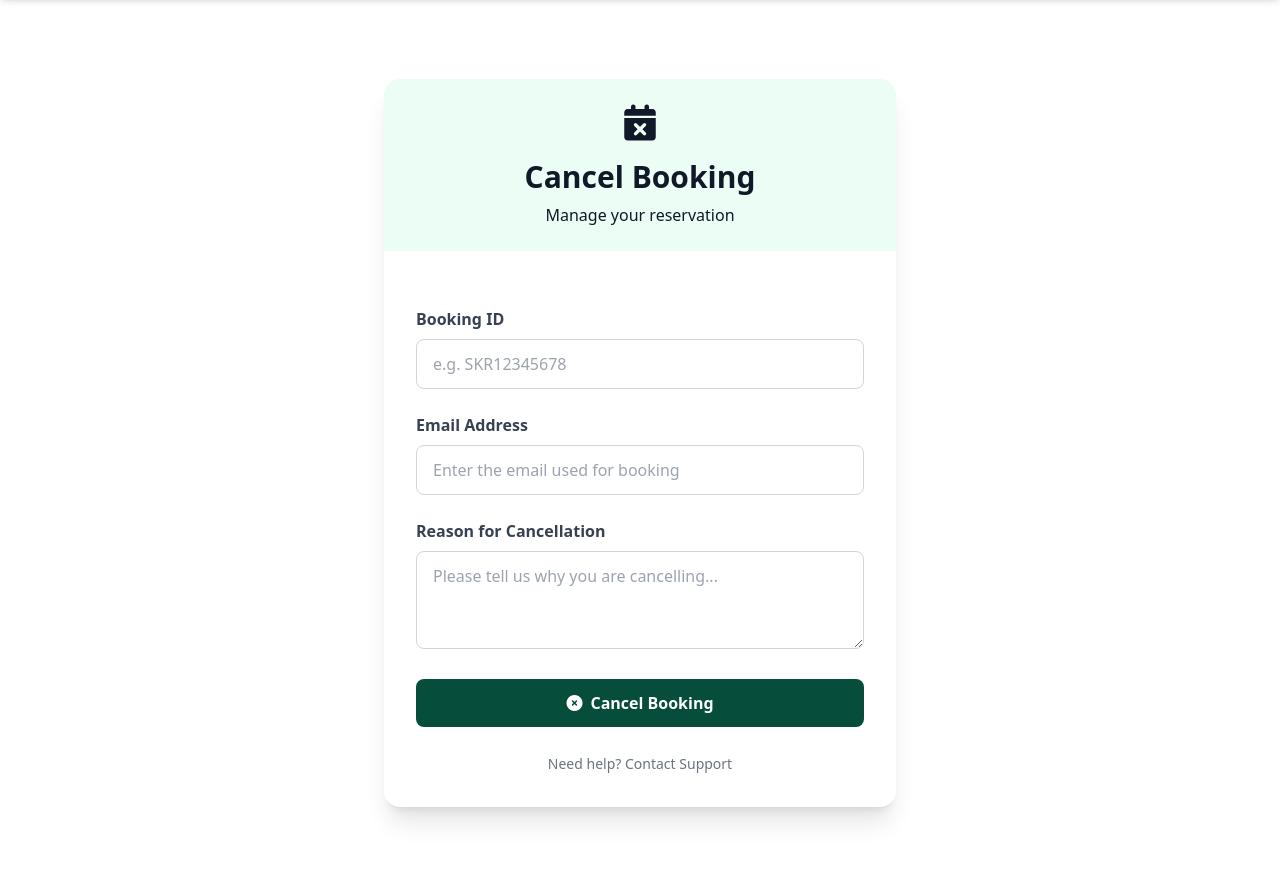
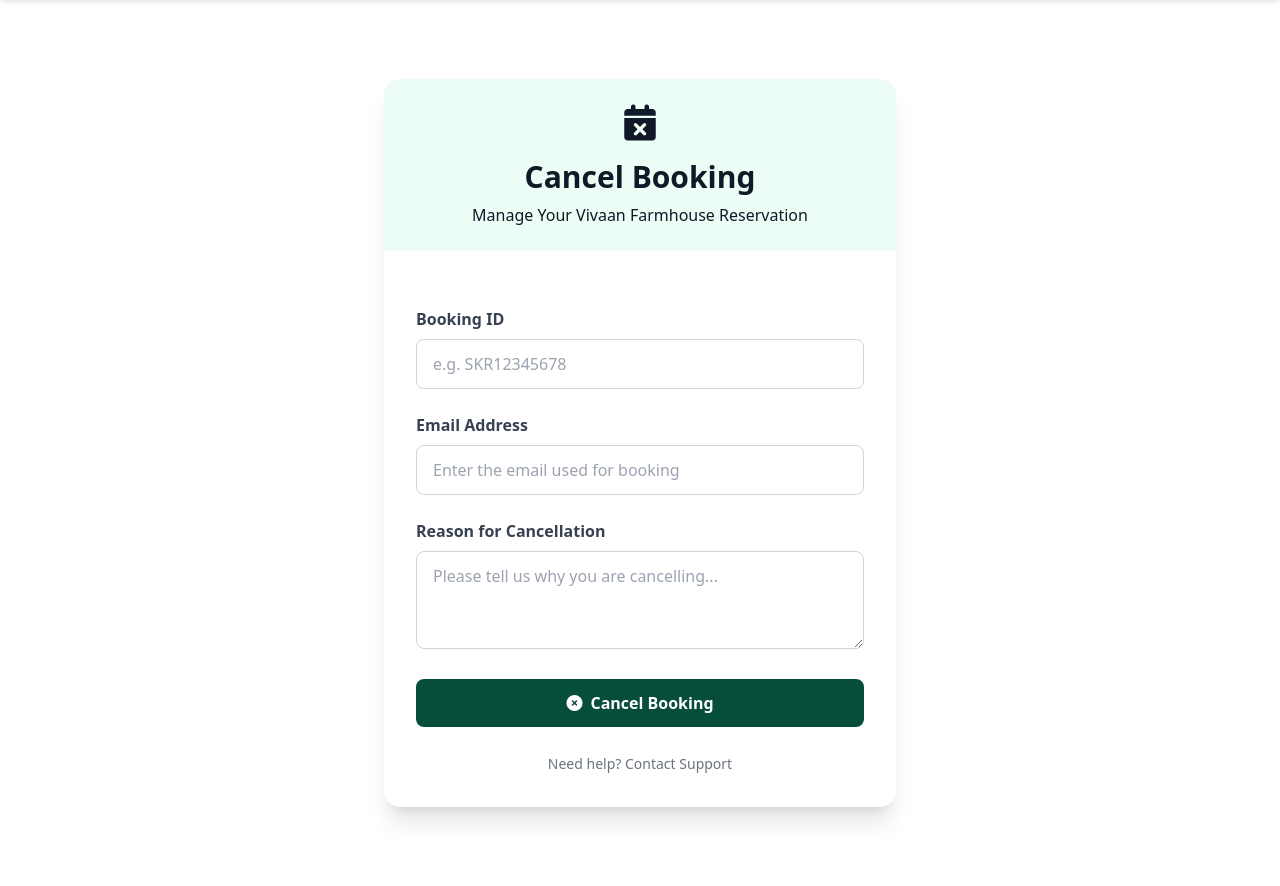
Before and after one commit to Anusha-muraboina/vivaan_formhouse, a Django app: page /cancel-booking/ in a window 1280 px wide. Shown: the part 81-967 px from the top of the page. Run offline with Django 4.2, Linux system fonts and the light colour scheme; some libraries are stand-ins or nearby versions.

Commit message:
updated the full code for seo
updated the full code for seo

```diff
--- a/resort/views.py
+++ b/resort/views.py
@@ -734,7 +734,13 @@ def room_detail(request, slug):
             "razorpay": True,
             "amount": float(pay_now)
         })
-
+    seo_title = f"{room_category.name} | Vivaan Farmhouse"
+
+    seo_description = (
+        f"Book {room_category.name} at Vivaan Farmhouse. "
+        f"Enjoy a private luxury farmhouse stay with premium amenities, "
+        f"perfect for family outings, weekend getaways, and celebrations."
+    )
     # ================= PAGE LOAD =================
     return render(request, "resort/room_detail.html", {
         "room_category": room_category,
@@ -743,6 +749,9 @@ def room_detail(request, slug):
         "blocked_dates": blocked_dates,
         "pricing": pricing,
         "extra_price": float(pricing.extra_guest_price),
+                # ✅ SEO
+        "seo_title": seo_title,
+        "seo_description": seo_description,
 
     })
 
@@ -1520,6 +1529,15 @@ def about(request):
 
 
 def cancel_booking(request):
+        # ✅ SEO (works with your base.html)
+    seo_context = {
+        "seo_title": "Cancel Booking Online | Vivaan Farmhouse",
+        "seo_description": (
+            "Cancel your Vivaan Farmhouse booking online easily. "
+            "Check cancellation policy, refund eligibility, and manage your reservation securely."
+        ),
+
+    }
     """View to search and cancel a booking"""
     if request.method == 'POST':
         booking_id = request.POST.get('booking_id')
@@ -1572,7 +1590,7 @@ def cancel_booking(request):
         except Booking.DoesNotExist:
             messages.error(request, 'No booking found with these details. Please check your Booking ID and Email.')
 
-    return render(request, 'resort/cancel_booking.html')
+    return render(request, 'resort/cancel_booking.html' ,seo_context)
 
 
 
@@ -1593,5 +1611,11 @@ def leave_review(request):
     context = {
         'reviews': reviews,
         'form': form,
+                # ✅ SEO
+        "seo_title": "Guest Reviews & Ratings | Vivaan Farmhouse",
+        "seo_description": (
+            "Read real guest reviews of Vivaan Farmhouse. "
+            "See customer experiences, ratings, and share your stay feedback online."
+        ),
     }
     return render(request, 'resort/leave_review.html', context)
--- a/templates/blog/blog_list.html
+++ b/templates/blog/blog_list.html
@@ -49,7 +49,7 @@
 <section class="relative h-56 flex items-center bg-white justify-center text-green-900 overflow-hidden">
     <div class="container mx-auto px-4 z-20 text-center">
         <h1 class="text-3xl  md:text-4xl font-bold mb-4"> Our Latest Blogs</h1>
-        <p class="text-xl  opacity-90">  Tips, guides and updates on farmhouses, travel & weekend getaways</p>
+        <h2 class="text-xl  opacity-90">  Tips, guides and updates on farmhouses, travel & weekend getaways</h2>
     </div>
 </section>
 
@@ -119,13 +119,13 @@
         </div>
 
         <!-- TITLE -->
-        <h2
+        <p
           class="text-xl font-semibold text-gray-900 leading-snug mb-3 hover:text-green-700 transition"
           style="font-family: 'Playfair Display', serif;">
           <a href="{% url 'blog:blog_detail' blog.slug %}">
             {{ blog.title }}
           </a>
-        </h2>
+        </p>
 
         <!-- DESCRIPTION -->
         <p class="text-gray-600 mb-5 leading-relaxed">
--- a/templates/resort/cancel_booking.html
+++ b/templates/resort/cancel_booking.html
@@ -1,6 +1,10 @@
 {% extends 'resort/base.html' %}
 
-{% block title %}Cancel Booking - Vivaan Farmhouse{% endblock %}
+{% comment %} {% block title %}Cancel Booking Online | Vivaan Farmhouse{% endblock %}
+
+{% block meta_description %}
+Cancel your Vivaan Farmhouse booking online in minutes. View cancellation policy, refund details, and manage your reservation easily.
+{% endblock %} {% endcomment %}
 
 {% block content %}
 <section class="md:py-20 py-4 bg-white  min-h-screen flex items-center">
@@ -9,7 +13,7 @@
             <div class="bg-emerald-50 md:px-8 px-4 md:py-6 py-3 text-gray-900 text-center">
                 <i class="fas fa-calendar-times text-4xl mb-4"></i>
                 <h1 class="text-3xl text-gray-900 font-bold">Cancel Booking</h1>
-                <h2 class="mt-2 text-gray-900">Manage your reservation</h2>
+                <h2 class="mt-2 text-gray-900">Manage Your Vivaan Farmhouse Reservation</h2>
             </div>
 
             <div class="p-8">
--- a/templates/resort/leave_review.html
+++ b/templates/resort/leave_review.html
@@ -1,6 +1,10 @@
 {% extends 'resort/base.html' %}
 
-{% block title %}Guest Reviews - Vivaan Farmhouse{% endblock %}
+{% block title %}Guest Reviews & Ratings | Vivaan Farmhouse{% endblock %}
+
+{% block meta_description %}
+Read genuine guest reviews and ratings of Vivaan Farmhouse. Discover real experiences, feedback, and why guests love staying with us.
+{% endblock %}
 
 {% block content %}
 
```
Also changed, not shown: templates/resort/home.html (+6 -6 lines), templates/resort/room_detail.html (+7 -3 lines).
